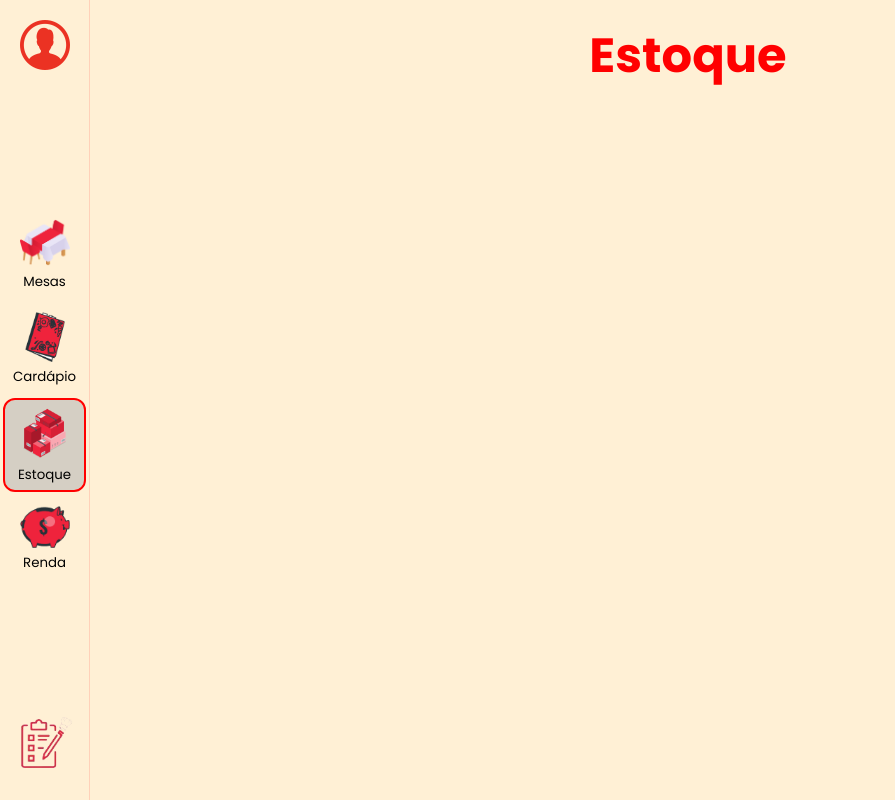
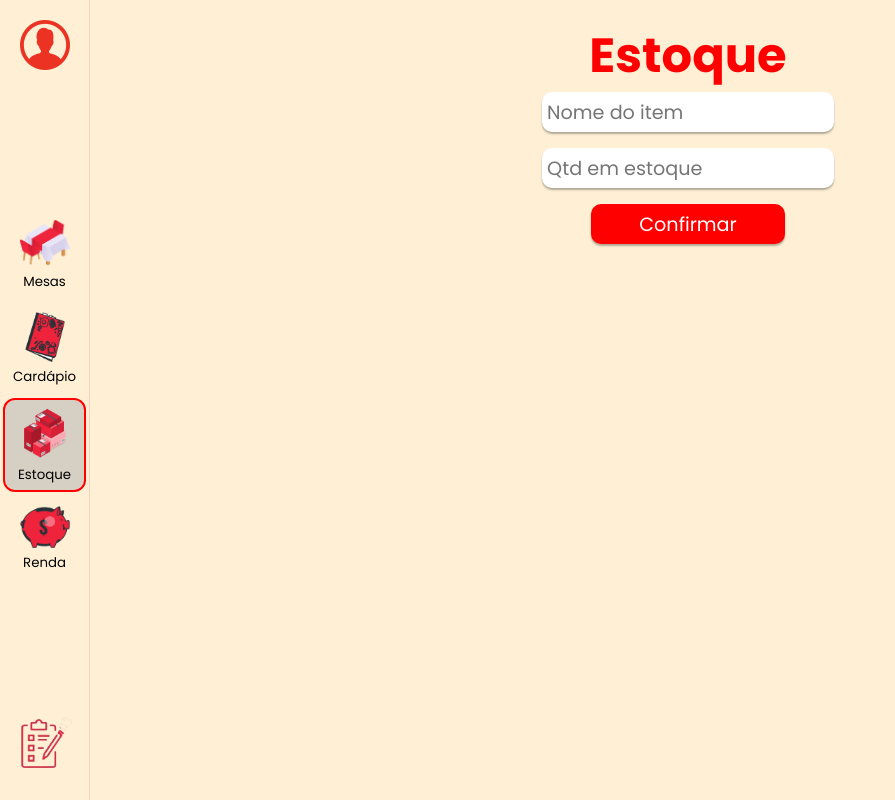
Before and after one commit to JoaoPedroLourenco/Order-TCC-React, a React (Create React App) app: page / in a window 1280 px wide. Both pictures are taken after a click on the button "Estoque". Shown: the whole page, without its empty margins (0-895 px from the left). Built offline with nearby package versions, Linux system fonts and the light colour scheme.

Commit message:
inicio da tela de estoque

```diff
--- a/src/components/Estoque.css
+++ b/src/components/Estoque.css
@@ -0,0 +1,39 @@
+.container .estoqueCadastroItem{
+    width: 80%;
+    height: auto;
+    display: flex;
+    align-items: center;
+    justify-content: center;
+}
+
+.estoqueCadastroItem form{
+    width: 100%;
+    height: auto;
+    display: flex;
+    align-items: center;
+    justify-content: center;
+    flex-direction: column;
+    gap: 1em;
+}
+
+form input{
+    width: 30%;
+    height: 40px;
+    border-radius: 10px;
+    border: none;
+    box-shadow: 0px 2px 2px rgba(0,0,0,0.3);
+    padding: 5px;
+    font-size: 1.2em;
+}
+
+form input[type=submit]{
+    width: 20%;
+    background: red;
+    color: white;
+    transition: .1s;
+    cursor: pointer;
+}
+
+form input[type=submit]:hover{
+    background: darkred;
+}
--- a/src/components/Estoque.js
+++ b/src/components/Estoque.js
@@ -1,4 +1,5 @@
 import React from "react";
+import "./Estoque.css";
 
 const Estoque = () => {
   return (
@@ -6,6 +7,14 @@ const Estoque = () => {
       <div className="title">
         <h1>Estoque</h1>
       </div>
+
+      <div className="estoqueCadastroItem">
+        <form>
+          <input type="text" placeholder="Nome do item" />
+          <input type="text" placeholder="Qtd em estoque" />
+          <input type="submit" value="Confirmar" />
+        </form>
+      </div>
     </div>
   );
 };
```
